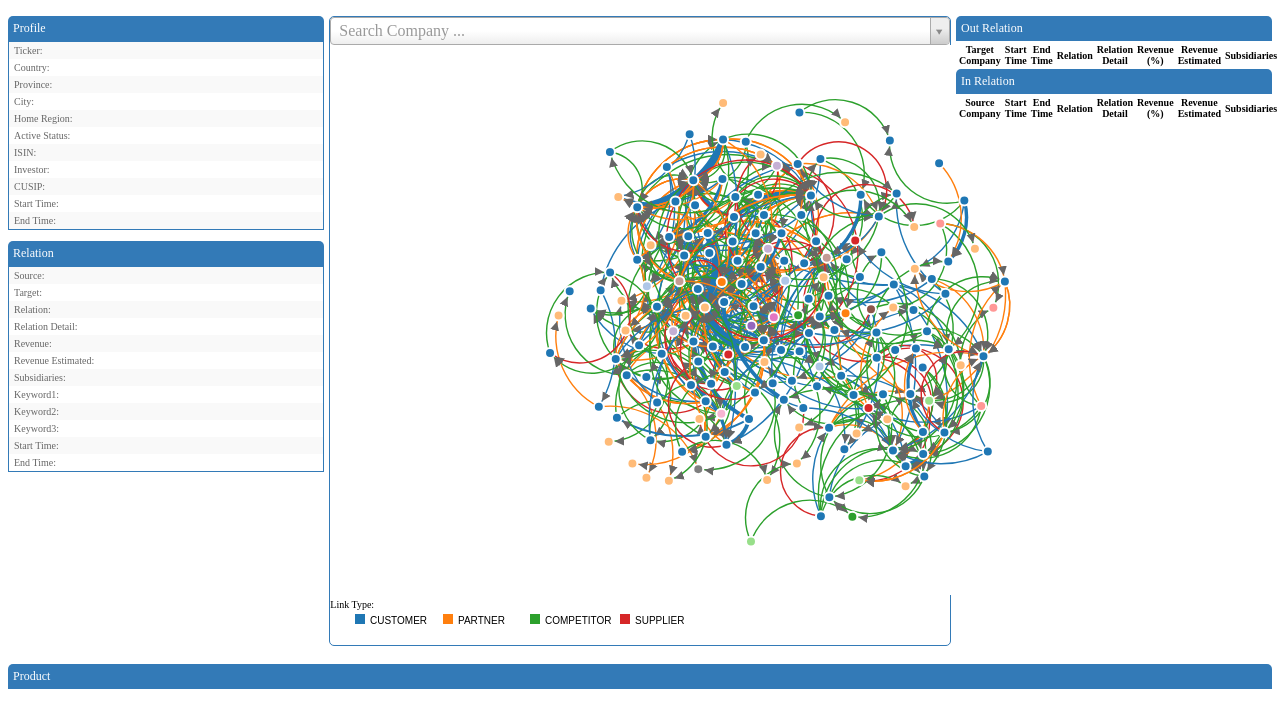
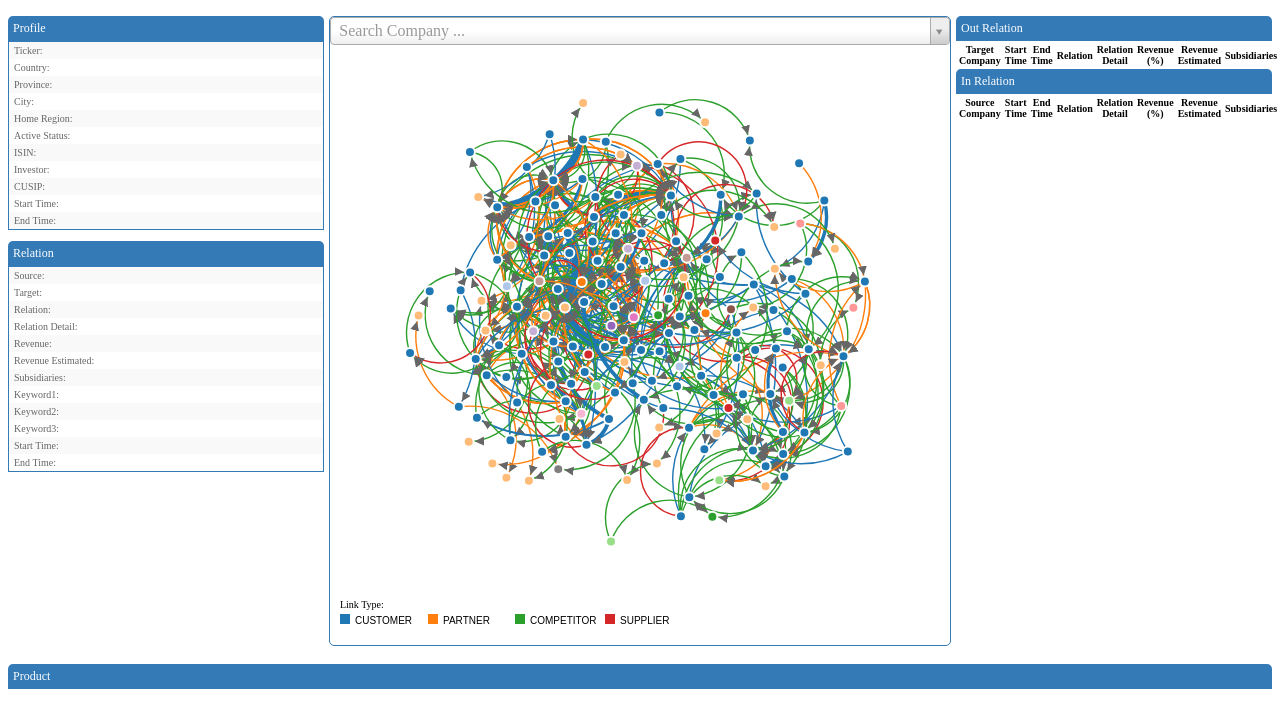
Before and after one commit to SCNetworkViz/SCNetworkViz, a plain HTML site: page index.html in a window 1280 px wide. Shown: the part 37-764 px from the top of the page. Drawn offline with Linux system fonts and the light colour scheme; animation ran at ten frames a second.

Commit message:
svg Layout Change

```diff
--- a/index.html
+++ b/index.html
@@ -110,8 +110,8 @@
                 </div>
 
                 <div align="center" id="supply-viz"
-                     style="width: 900px; height: 600px; margin: auto auto auto auto;">
-                    <svg id="supply_chain_graph" style="width: 900px; height: 550px;"></svg>
+                     style="width: 600px; height: 600px; margin: auto auto auto auto;">
+                    <svg id="supply_chain_graph" style="width: 600px; height: 550px;"></svg>
                     <!-- <div id="supply_chain_graph_legend" style="width: 900px; height: 50px;"></div> -->
                     <div id="rel-annot" style="font-size: 10px" align="left"> Link Type: </div>
                     <div id="rel-legend"></div>
--- a/js/supply-viz.js
+++ b/js/supply-viz.js
@@ -342,6 +342,7 @@ function createSupplyVizGraph(panel, graph) {
     let parentHeight = d3v4.select('#supply_chain_graph').node().clientHeight;
 
     var svg = d3v4.select('#supply_chain_graph');
+
     svg.attr('width', parentWidth);
     svg.attr('height', parentHeight);
 
```
